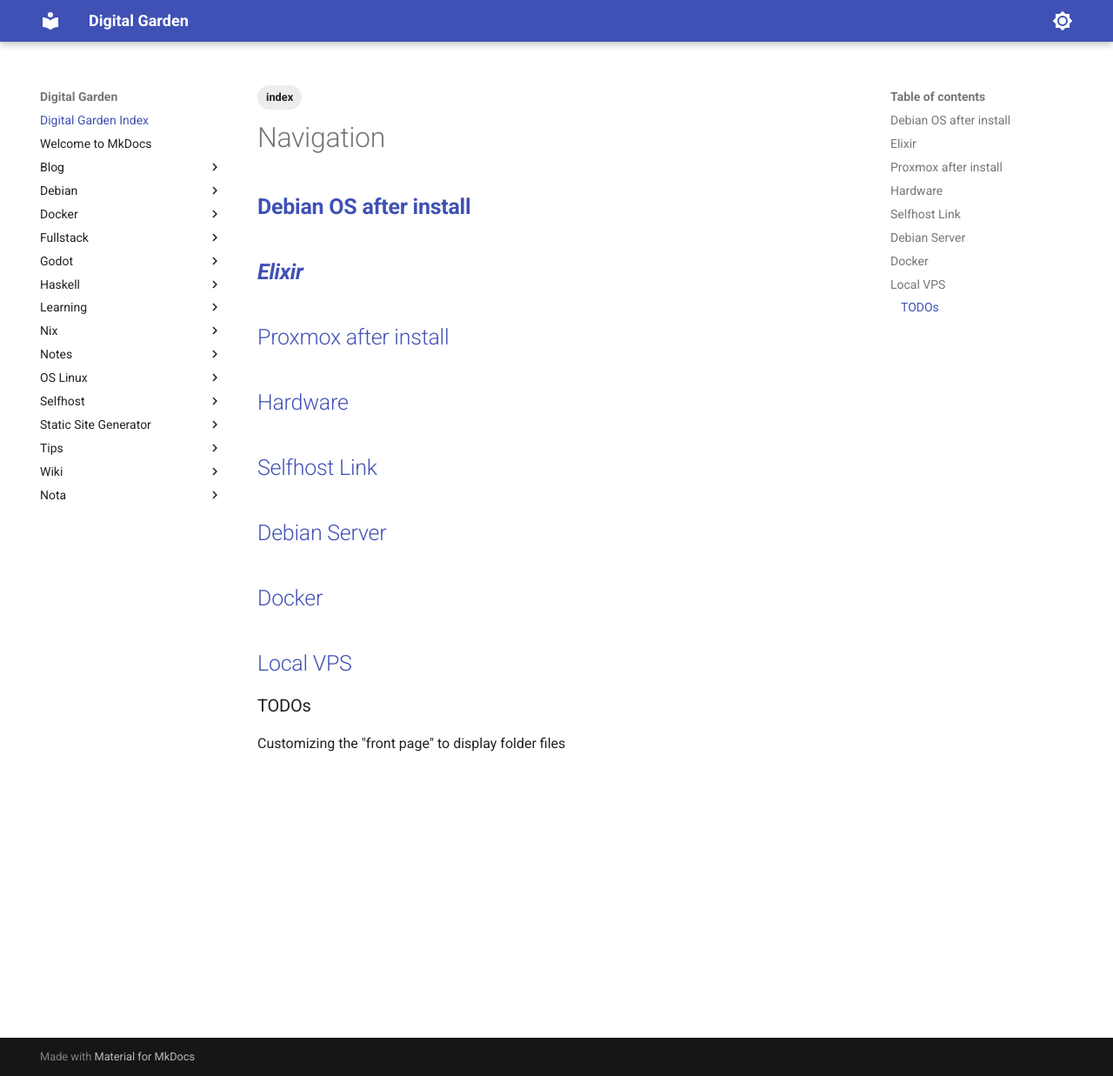
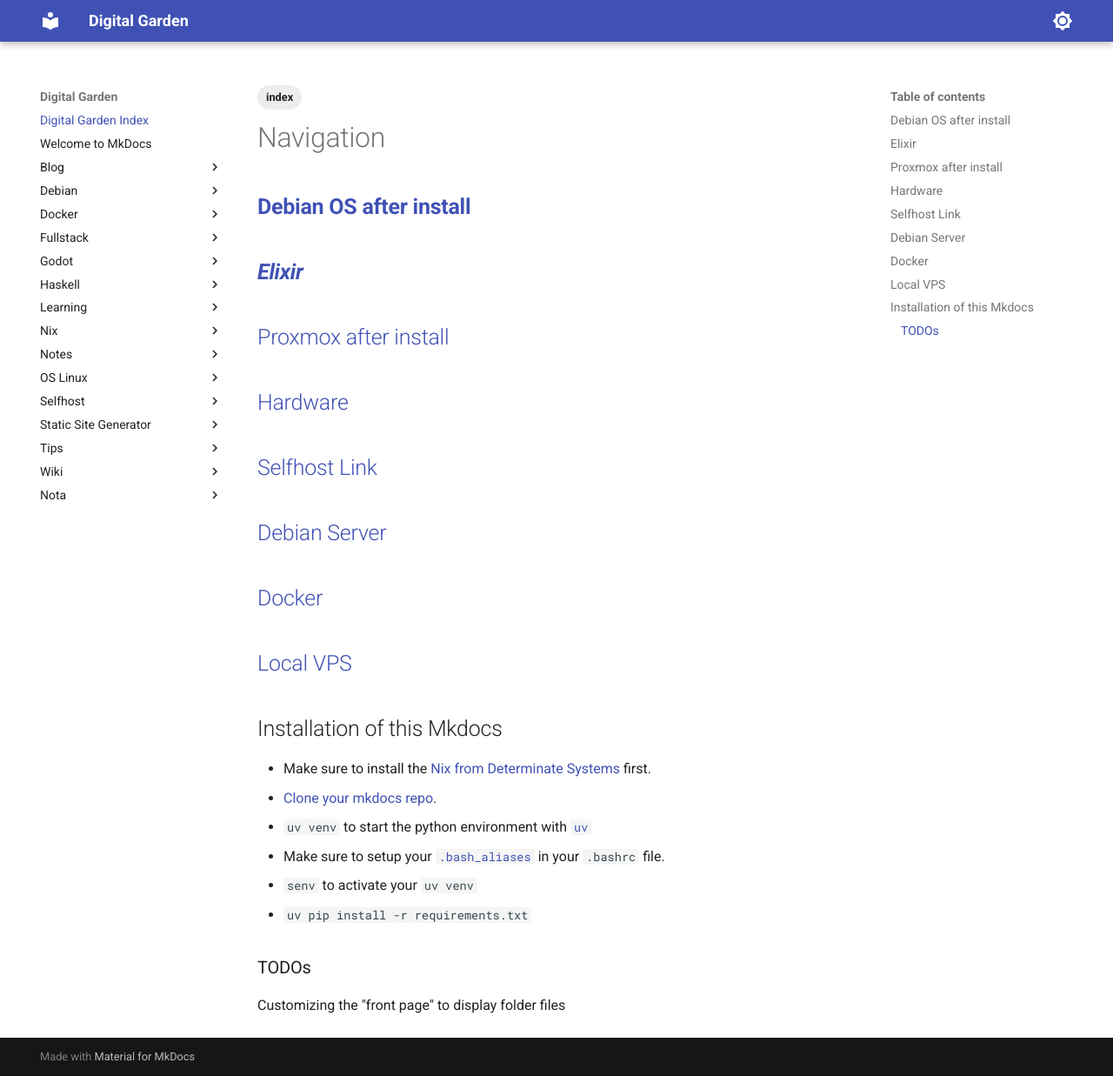
Before and after one commit to jnkk/mkdocs, an MkDocs documentation site: the page built from docs/index.md, in a window 1280 px wide and 1237 px high. Shown: the whole window at 87% size. Built offline with MkDocs 1.6.1 and Material for MkDocs 9.7.7, drawn with Linux system fonts in a browser that asks for light colours.

Commit message:
how to setup this repo

```diff
--- a/docs/index.md
+++ b/docs/index.md
@@ -22,5 +22,15 @@ tags:
 
 ## [Local VPS](./Notes/VPS/localvps.md)
 
+## Installation of this Mkdocs
+
+- Make sure to install the [Nix from Determinate Systems](https://github.com/DeterminateSystems/nix-installer) first.
+- [Clone your mkdocs repo](https://github.com/jnkk/mkdocs).
+- `uv venv` to start the python environment with [`uv`](https://github.com/astral-sh/uv)
+- Make sure to setup your [`.bash_aliases`](https://github.com/jnkk/bashalias) in your `.bashrc` file.
+- `senv` to activate your `uv venv`
+- `uv pip install -r requirements.txt`
+
+
 ### TODOs
 Customizing the "front page" to display folder files
```
Also changed, not shown: docs/Debian/afterinstallDEBIAN.md (+2 -0 lines), docs/Debian/proxmox.md (added, +3 -0 lines).
